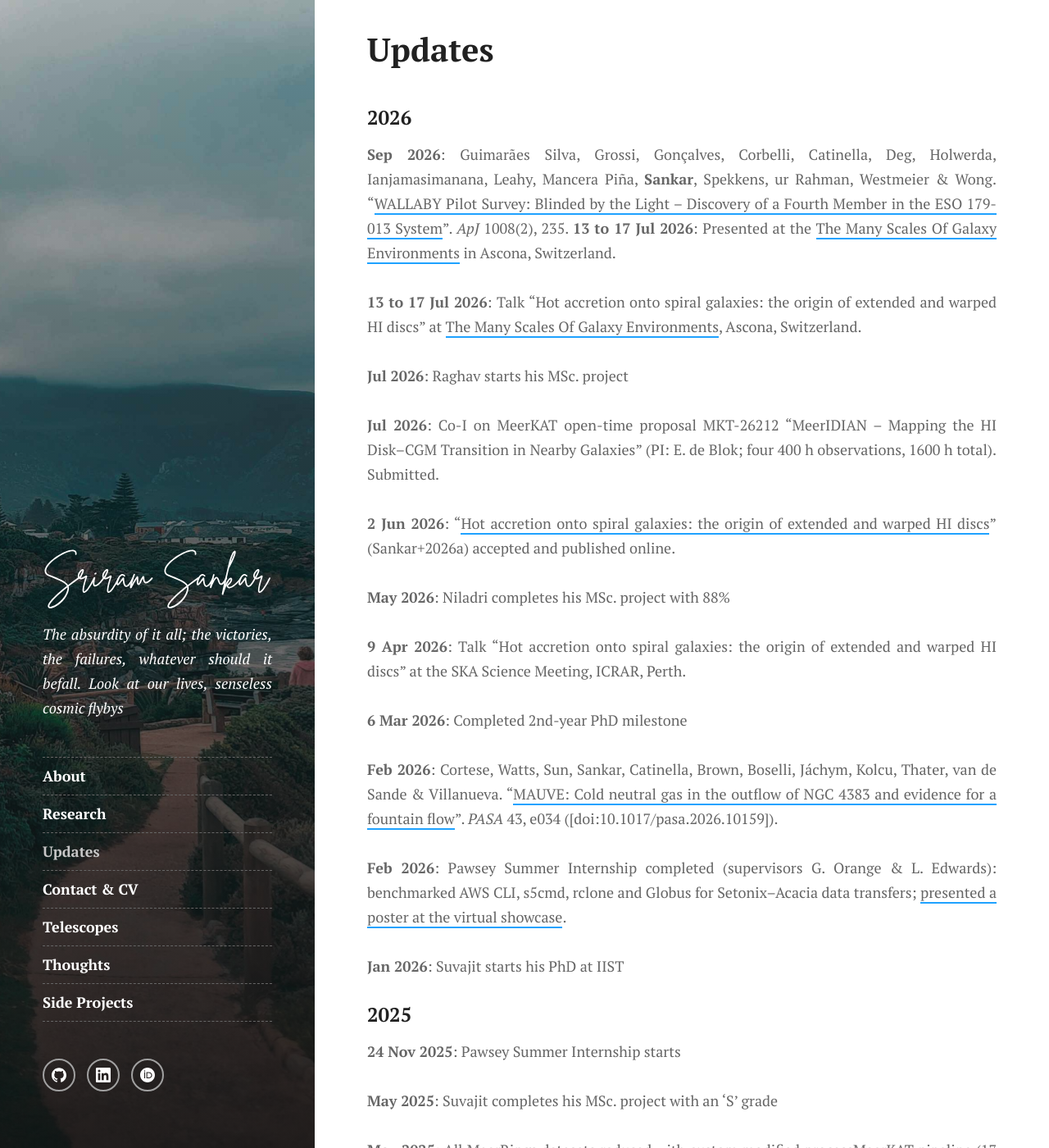
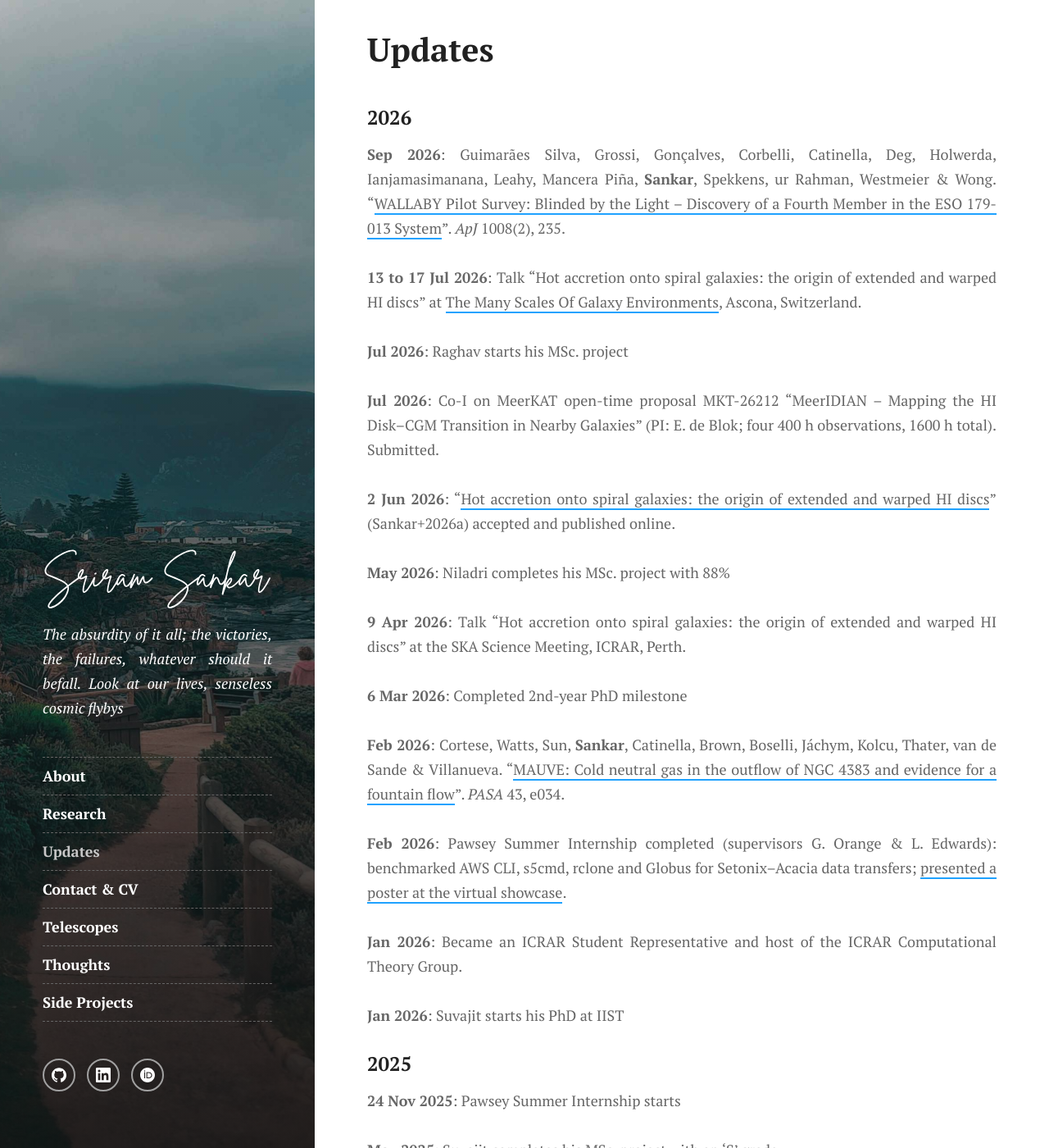
Before and after one commit to spectram/spectram.github.io, a Jekyll site: the page built from updates.md, in a window 1280 px wide and 1400 px high. Shown: the whole window at 82% size. Built offline with Jekyll 4.4.1, drawn with Linux system fonts in a browser that asks for light colours.

Commit message:
Updates: fix duplicate and run-together entries; add Jan 2026 ICRAR roles
Co-Authored-By: Claude Opus 5.5 <noreply@anthropic.com>
Claude-Session: https://claude.ai/code/session_01PBef2H3CY43TcREdMSnytM

```diff
--- a/updates.md
+++ b/updates.md
@@ -18,9 +18,7 @@ layout: page
 ---
 #### 2026
 
-
 **Sep 2026**: Guimarães Silva, Grossi, Gonçalves, Corbelli, Catinella, Deg, Holwerda, Ianjamasimanana, Leahy, Mancera Piña, **Sankar**, Spekkens, ur Rahman, Westmeier & Wong. "[WALLABY Pilot Survey: Blinded by the Light – Discovery of a Fourth Member in the ESO 179-013 System](https://doi.org/10.3847/1538-4357/ae89b7)". *ApJ* 1008(2), 235.
-**13 to 17 Jul 2026**: Presented at the [The Many Scales Of Galaxy Environments](https://astro.dur.ac.uk/ascona/) in Ascona, Switzerland.
 
 **13 to 17 Jul 2026**: Talk "Hot accretion onto spiral galaxies: the origin of extended and warped HI discs" at [The Many Scales Of Galaxy Environments](https://astro.dur.ac.uk/ascona/), Ascona, Switzerland.
 
@@ -36,9 +34,11 @@ layout: page
 
 **6 Mar 2026**: Completed 2nd-year PhD milestone
 
-**Feb 2026**: Cortese, Watts, Sun, Sankar, Catinella, Brown, Boselli, Jáchym, Kolcu, Thater, van de Sande & Villanueva. "[MAUVE: Cold neutral gas in the outflow of NGC 4383 and evidence for a fountain flow](https://doi.org/10.1017/pasa.2026.10159)". *PASA* 43, e034 ([doi:10.1017/pasa.2026.10159]).
+**Feb 2026**: Cortese, Watts, Sun, **Sankar**, Catinella, Brown, Boselli, Jáchym, Kolcu, Thater, van de Sande & Villanueva. "[MAUVE: Cold neutral gas in the outflow of NGC 4383 and evidence for a fountain flow](https://doi.org/10.1017/pasa.2026.10159)". *PASA* 43, e034.
 
 **Feb 2026**: Pawsey Summer Internship completed (supervisors G. Orange & L. Edwards): benchmarked AWS CLI, s5cmd, rclone and Globus for Setonix–Acacia data transfers; [presented a poster at the virtual showcase](https://www.youtube.com/watch?v=NMZY2zVEdrI).
+
+**Jan 2026**: Became an ICRAR Student Representative and host of the ICRAR Computational Theory Group.
 
 **Jan 2026**: Suvajit starts his PhD at IIST
 
```
